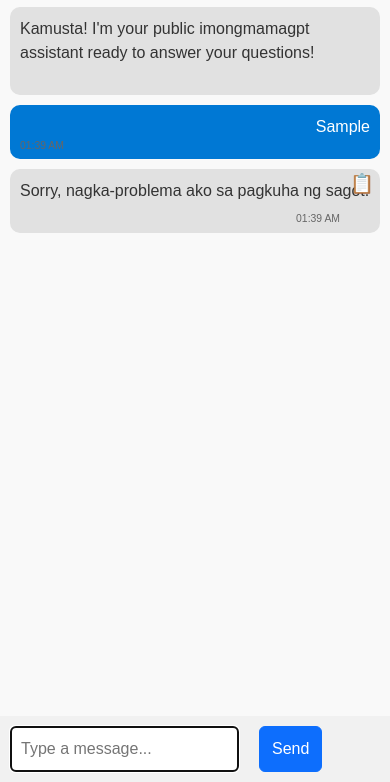
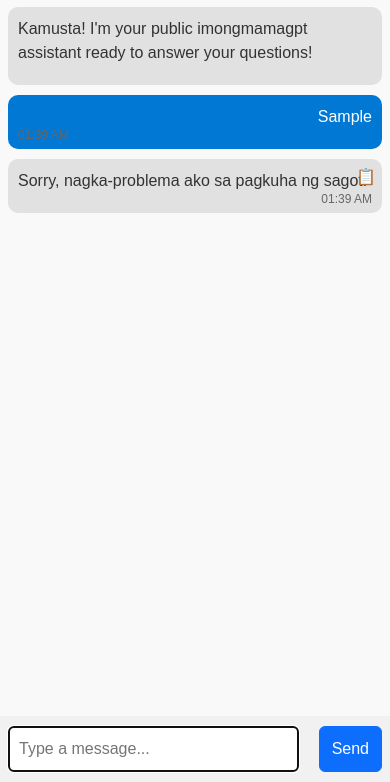
Before and after one commit to carljohnvillavito/ImongMaMaGPT, a website: page ImongMaMa/index.html in a window 390 px wide. Both pictures are taken after typing "Sample" into the empty fields and a click on the button "Send". Shown: the part 62-844 px from the top of the page. Drawn offline with nearby package versions, Linux system fonts and the light colour scheme; no server answers.

Commit message:
Update style.css

```diff
--- a/ImongMaMa/style.css
+++ b/ImongMaMa/style.css
@@ -5,24 +5,32 @@
     font-family: 'Arial', sans-serif;
 }
 
+html, body {
+    width: 100vw;
+    height: 100vh;
+    min-height: 100vh;
+    background-color: #f4f4f4;
+    overflow: hidden;
+}
+
 body {
     display: flex;
     justify-content: center;
     align-items: center;
-    height: 100vh;
-    background-color: #f4f4f4;
+    min-height: 100vh;
 }
 
 .chat-container {
     width: 350px;
-    max-width: 100%;
+    max-width: 100vw;
     height: 500px;
+    max-height: 100vh;
     border-radius: 10px;
-    overflow: hidden;
     display: flex;
     flex-direction: column;
     box-shadow: 0 10px 20px rgba(0, 0, 0, 0.1);
     background-color: #fff;
+    overflow: hidden !important; /* Prevent chat container scroll */
 }
 
 .chat-header {
@@ -33,13 +41,54 @@ body {
     font-size: 1.2rem;
     font-weight: bold;
     position: relative;
+    flex-shrink: 0;
+    width: 100%;
+    z-index: 2;
 }
 
 .chat-body {
-    flex: 1;
+    flex: 1 1 auto;
+    min-height: 0;
     padding: 15px;
     overflow-y: auto;
     background-color: #f9f9f9;
+    -webkit-overflow-scrolling: touch;
+}
+
+.chat-footer {
+    display: flex;
+    padding: 10px;
+    background-color: #f1f1f1;
+    flex-shrink: 0;
+    width: 100%;
+    z-index: 2;
+}
+
+.footer-bottom {
+    display: flex;
+    gap: 10px;
+    width: 100%;
+}
+
+.chat-input {
+    flex: 1;
+    padding: 10px;
+    border: 1px solid #ccc;
+    border-radius: 5px;
+    margin-right: 10px;
+}
+
+.chat-send-btn {
+    padding: 10px 15px;
+    border: none;
+    border-radius: 5px;
+    background-color: #0078d4;
+    color: white;
+    cursor: pointer;
+}
+
+.chat-send-btn:hover {
+    background-color: #0056a0;
 }
 
 .chat-message {
@@ -87,45 +136,17 @@ body {
     text-align: right;
 }
 
-.chat-footer {
-    display: flex;
-    padding: 10px;
-    background-color: #f1f1f1;
-}
-
-.chat-input {
-    flex: 1;
-    padding: 10px;
-    border: 1px solid #ccc;
-    border-radius: 5px;
-    margin-right: 10px;
-}
-
-.chat-send-btn {
-    padding: 10px 15px;
-    border: none;
-    border-radius: 5px;
-    background-color: #0078d4;
-    color: white;
-    cursor: pointer;
-}
-
-.chat-send-btn:hover {
-    background-color: #0056a0;
-}
-
-@keyframes fadeIn {
-    from { opacity: 0; }
-    to { opacity: 1; }
-}
-
-/* Typing indicator */
 .typing-indicator {
     font-style: italic;
     color: #555;
     padding: 10px;
     margin-bottom: 10px;
     animation: blink 1s infinite;
+}
+
+@keyframes fadeIn {
+    from { opacity: 0; }
+    to { opacity: 1; }
 }
 
 @keyframes blink {
@@ -179,76 +200,46 @@ body.dark-mode .chat-send-btn:hover {
     background-color: #0b5ed7;
 }
 
-.code-block {
-    background: #f4f4f4;
-    border: 1px solid #ccc;
-    padding: 10px;
-    margin-top: 5px;
-    border-radius: 6px;
-    position: relative;
-    font-family: monospace;
-    white-space: pre-wrap;
-    word-break: break-word;
+/* Responsive and mobile-specific styles */
+@media screen and (max-width: 600px) {
+    html, body {
+        width: 100vw;
+        height: 100vh;
+        min-height: 100vh;
+        margin: 0;
+        padding: 0;
+        overflow: hidden;
     }
 
-body.dark-mode .code-block {
-    background: #2a2a2a;
-    border-color: #444;
-    color: #eee;
+    .chat-container {
+        width: 100vw;
+        height: 100vh;
+        max-width: 100vw;
+        max-height: 100vh;
+        border-radius: 0;
+        box-shadow: none;
     }
 
-.copy-btn {
-    position: absolute;
-    top: 6px;
-    right: 6px;
-    border: none;
-    background: transparent;
-    cursor: pointer;
-    font-size: 1rem;
-    color: #555;
+    .chat-header, .chat-footer {
+        padding-left: 8px;
+        padding-right: 8px;
     }
 
-.copy-btn:hover {
-    color: #000;
+    .chat-body {
+        padding: 10px 8px;
     }
 
-.inline-code {
-    font-family: monospace;
-    background: #eee;
-    padding: 2px 5px;
-    border-radius: 4px;
-    color: #333;
+    .chat-message {
+        max-width: 100%;
+        font-size: 1rem;
     }
 
-body.dark-mode .inline-code {
-    background: #333;
-    color: #ddd;
+    .chat-input, .chat-send-btn {
+        font-size: 1rem;
+    }
 }
 
-.copy-chat-btn {
-    background: transparent;
-    border: none;
-    color: #777;
-    font-size: 1rem;
-    cursor: pointer;
-    float: right;
-    margin-left: auto;
-    margin-top: -5px;
-    margin-bottom: 5px;
-}
-
-.copy-chat-btn:hover {
-    color: #000;
-}
-
-body.dark-mode .copy-chat-btn {
-    color: #ccc;
-}
-
-body.dark-mode .copy-chat-btn:hover {
-    color: #fff;
-}
-
+/* Switch styles for dark mode toggle */
 .switch {
     position: absolute;
     top: 15px;
@@ -296,104 +287,25 @@ input:checked + .slider:before {
     transform: translateX(21px);
 }
 
-.chat-message ul {
-    padding-left: 20px;
-    margin-top: 5px;
-    margin-bottom: 5px;
-}
-
-.chat-message ul li {
-    list-style-type: disc;
-    margin-left: 10px;
-}
-
-.code-block code {
-    font-family: monospace;
-    font-size: 0.85rem;
-}
-
-@media screen and (max-width: 600px) {
-    body {
-        height: 100vh;
-        margin: 0;
-        padding: 0;
-        align-items: stretch;
-    }
-
-    .chat-container {
-        width: 100vw;
-        height: 100vh;
-        border-radius: 0;
-    }
-
-    .chat-message {
-        max-width: 100%;
-        font-size: 1rem;
-    }
-
-    .chat-input {
-        font-size: 1rem;
-    }
-
-    .chat-send-btn {
-        font-size: 1rem;
-    }
-
-    .chat-body {
-        padding: 10px;
-    }
-
-    .copy-chat-btn {
-        font-size: 1.2rem;
-    }
-
-    .chat-message time {
-        font-size: 0.65rem;
-    }
-}
-
-.chat-message.bot {
-    padding-bottom: 30px; /* add more bottom space for time + copy */
-    position: relative;
-}
-
-.chat-message.bot time {
-    bottom: 6px;
-    right: 40px; /* push timestamp left away from copy icon */
-}
-
+/* Clipboard copy button */
 .copy-chat-btn {
     position: absolute;
     top: 6px;
     right: 6px;
+    border: none;
+    background: transparent;
+    cursor: pointer;
+    font-size: 1rem;
+    color: #555;
 }
 
-#imagePreview {
-    text-align: left;
-}
-#imagePreview img {
-    border: 1px solid #ccc;
-    padding: 3px;
-}
-.footer-top {
-  margin-bottom: 8px;
+.copy-chat-btn:hover {
+    color: #000;
 }
 
-.footer-bottom {
-  display: flex;
-  gap: 10px;
+body.dark-mode .copy-chat-btn {
+    color: #ccc;
 }
-
-.model-select {
-  width: 100%;
-  padding: 8px;
-  font-size: 1rem;
-  border-radius: 5px;
-  border: 1px solid #ccc;
+body.dark-mode .copy-chat-btn:hover {
+    color: #fff;
 }
-
-body.dark-mode .model-select {
-  background-color: #2c2c2c;
-  color: #ddd;
-  border-color: #555;
-}
```
Lines whose indentation alone changed are shown as unchanged.
